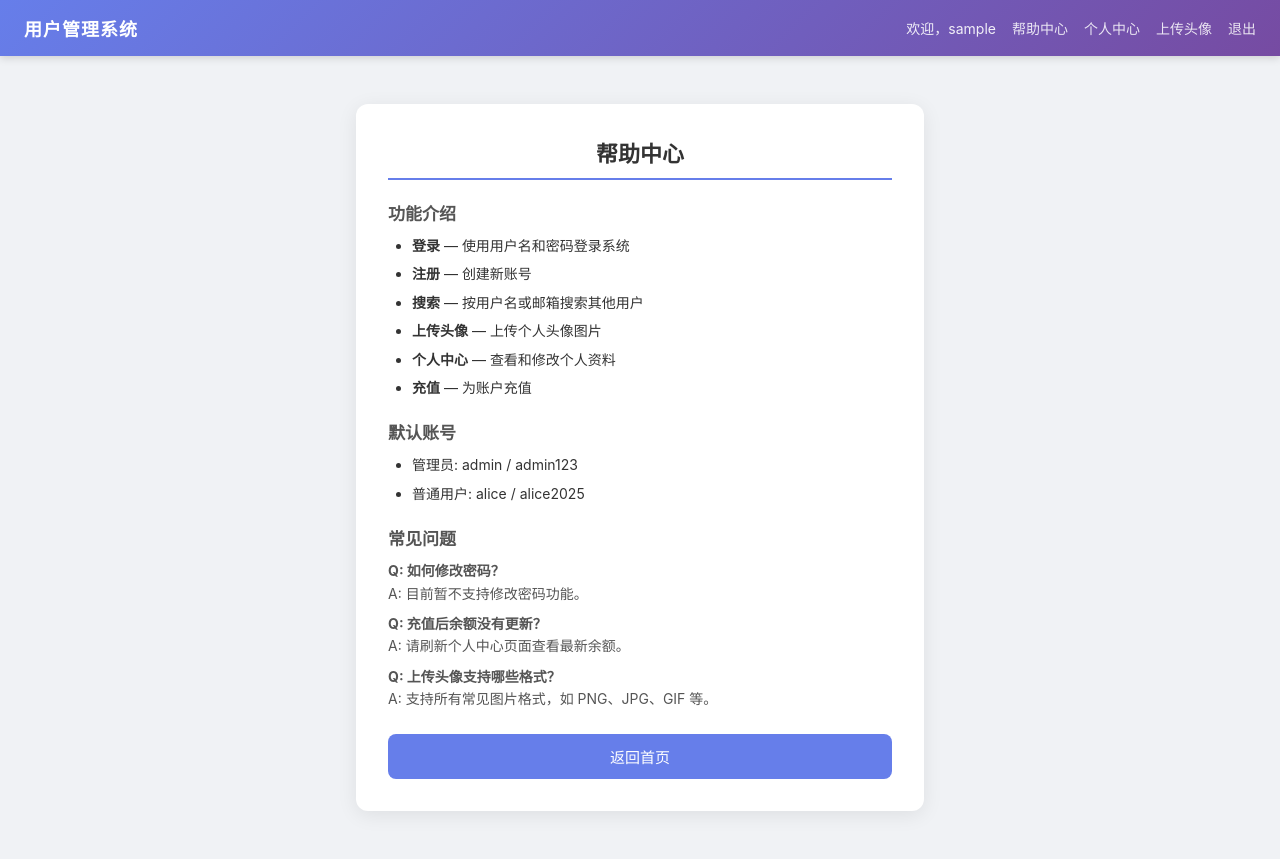
After one commit to renegade-blast/web-homework77, a Flask app: page /page?name=help in a window 1280 px wide. The commit adds this page. Run offline with Flask 3, Linux system fonts and the light colour scheme; the visitor is signed in with stand-in values (Sample User, id 1).

Commit message:
新增动态页面加载功能 (/page?name= + 路径穿越) - /page?name=help 动态加载 pages/ 目录下的 HTML - /?page=help 首页也可直接展示 - 路径穿越漏洞故意保留 (../app.py, /etc/passwd) - pages/help.html 帮助中心页面 - 导航栏添加帮助中心链接
Co-Authored-By: Claude <noreply@anthropic.com>

```diff
--- a/app.py
+++ b/app.py
@@ -126,7 +126,6 @@ def index():
         db_path = get_db_path()
         conn = sqlite3.connect(db_path)
         c = conn.cursor()
-        # f-string 字符串拼接 SQL 查询
         sql = f"SELECT id, username, email, phone FROM users WHERE username LIKE '%{keyword}%' OR email LIKE '%{keyword}%'"
         print(f"[SQL] {sql}")
         try:
@@ -137,7 +136,27 @@ def index():
             search_results = []
         conn.close()
 
-    return render_template("index.html", user_info=user_info, keyword=keyword, search_results=search_results)
+    # 获取动态页面内容（如果有）
+    page_content = None
+    page_name = request.args.get("page", "")
+    if page_name:
+        try:
+            page_path = os.path.join(app.root_path, "pages", page_name)
+            if os.path.exists(page_path):
+                with open(page_path, "r", encoding="utf-8") as f:
+                    page_content = f.read()
+            else:
+                page_path_html = page_path + ".html"
+                if os.path.exists(page_path_html):
+                    with open(page_path_html, "r", encoding="utf-8") as f:
+                        page_content = f.read()
+                else:
+                    page_content = "<p style='color:#e53e3e;'>页面不存在</p>"
+        except Exception as e:
+            print(f"[页面加载错误] {e}")
+            page_content = "<p style='color:#e53e3e;'>页面加载失败</p>"
+
+    return render_template("index.html", user_info=user_info, keyword=keyword, search_results=search_results, page_content=page_content)
 
 
 @app.route("/login", methods=["GET", "POST"])
@@ -404,6 +423,39 @@ def recharge():
     return redirect(f"/profile?user_id={user_id}")
 
 
+@app.route("/page")
+def page():
+    name = request.args.get("name", "")
+    if not name:
+        return redirect("/")
+
+    page_content = None
+    try:
+        page_path = os.path.join(app.root_path, "pages", name)
+        print(f"[页面] 尝试加载: {page_path}")
+        if os.path.exists(page_path):
+            with open(page_path, "r", encoding="utf-8") as f:
+                page_content = f.read()
+        else:
+            page_path_html = page_path + ".html"
+            print(f"[页面] 尝试加载: {page_path_html}")
+            if os.path.exists(page_path_html):
+                with open(page_path_html, "r", encoding="utf-8") as f:
+                    page_content = f.read()
+            else:
+                page_content = "<p style='color:#e53e3e;'>页面不存在</p>"
+    except Exception as e:
+        print(f"[页面加载错误] {e}")
+        page_content = "<p style='color:#e53e3e;'>页面加载失败</p>"
+
+    username = session.get("username")
+    user_info = None
+    if username:
+        user_info = get_safe_user_info(username)
+
+    return render_template("index.html", user_info=user_info, page_content=page_content)
+
+
 @app.route("/logout")
 def logout():
     session.clear()  # 彻底清除所有 session 数据
--- /dev/null
+++ b/pages/help.html
@@ -0,0 +1,34 @@
+<!DOCTYPE html>
+<html>
+<head>
+    <meta charset="utf-8">
+    <title>帮助中心</title>
+</head>
+<body>
+    <h2>帮助中心</h2>
+
+    <h3>功能介绍</h3>
+    <ul>
+        <li><strong>登录</strong> — 使用用户名和密码登录系统</li>
+        <li><strong>注册</strong> — 创建新账号</li>
+        <li><strong>搜索</strong> — 按用户名或邮箱搜索其他用户</li>
+        <li><strong>上传头像</strong> — 上传个人头像图片</li>
+        <li><strong>个人中心</strong> — 查看和修改个人资料</li>
+        <li><strong>充值</strong> — 为账户充值</li>
+    </ul>
+
+    <h3>默认账号</h3>
+    <ul>
+        <li>管理员: admin / admin123</li>
+        <li>普通用户: alice / alice2025</li>
+    </ul>
+
+    <h3>常见问题</h3>
+    <p><strong>Q: 如何修改密码？</strong><br>
+    A: 目前暂不支持修改密码功能。</p>
+    <p><strong>Q: 充值后余额没有更新？</strong><br>
+    A: 请刷新个人中心页面查看最新余额。</p>
+    <p><strong>Q: 上传头像支持哪些格式？</strong><br>
+    A: 支持所有常见图片格式，如 PNG、JPG、GIF 等。</p>
+</body>
+</html>
--- a/static/css/style.css
+++ b/static/css/style.css
@@ -285,6 +285,43 @@ a {
     border-bottom: none;
 }
 
+/* ===== 动态页面内容 ===== */
+.page-content-card {
+    max-width: 700px;
+    margin: 0 auto;
+}
+
+.page-content-card h2 {
+    color: #333;
+    border-bottom: 2px solid #667eea;
+    padding-bottom: 10px;
+    margin-bottom: 20px;
+}
+
+.page-content-card h3 {
+    color: #555;
+    margin: 20px 0 10px;
+    font-size: 17px;
+}
+
+.page-content-card ul {
+    margin: 10px 0;
+    padding-left: 24px;
+}
+
+.page-content-card li {
+    margin-bottom: 6px;
+    font-size: 14px;
+    line-height: 1.6;
+}
+
+.page-content-card p {
+    font-size: 14px;
+    line-height: 1.6;
+    color: #555;
+    margin: 8px 0;
+}
+
 /* ===== 上传页面 ===== */
 .upload-card {
     max-width: 500px;
--- a/templates/base.html
+++ b/templates/base.html
@@ -14,6 +14,7 @@
         <div class="nav-right">
             {% if session.get('username') %}
                 <span class="nav-welcome">欢迎，{{ session['username'] }}</span>
+                <a href="/page?name=help" class="nav-link">帮助中心</a>
                 <a href="/profile?user_id=1" class="nav-link">个人中心</a>
                 <a href="/upload" class="nav-link">上传头像</a>
                 <a href="/logout" class="nav-link">退出</a>
--- a/templates/index.html
+++ b/templates/index.html
@@ -3,7 +3,14 @@
 {% block title %}用户管理系统 - 首页{% endblock %}
 
 {% block content %}
-    {% if user_info %}
+    {% if page_content %}
+        <div class="card page-content-card">
+            {{ page_content | safe }}
+            <div class="action-bar">
+                <a href="/" class="btn btn-primary">返回首页</a>
+            </div>
+        </div>
+    {% elif user_info %}
         <div class="card">
             <h2>欢迎回来，{{ user_info.username }}！</h2>
             <div class="user-info-list">
```
